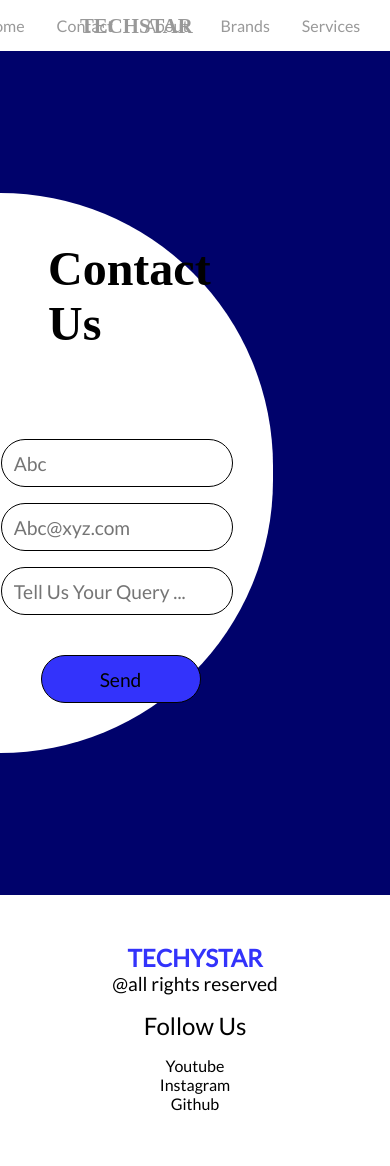
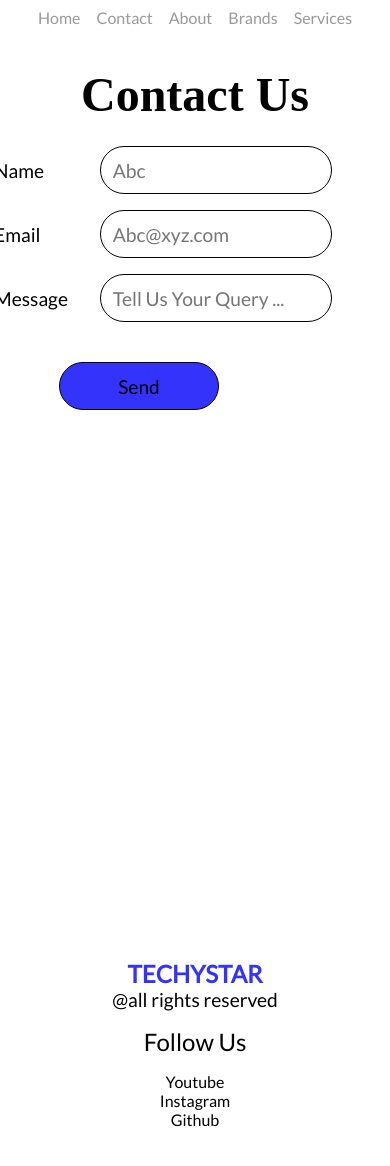
Before and after one commit to Disha152/Simple-website-react.js, a React (Create React App) app: page /contact in a window 390 px wide. Shown: the top 1166 px of the page. Before the commit the page ends 1145 px from the top, so only its background shows below. Built offline with nearby package versions, Linux system fonts and the light colour scheme.

Commit message:
media query more changes required

```diff
--- a/src/App.js
+++ b/src/App.js
@@ -6,6 +6,8 @@
 import Home from "./components/Home";
 import Footer from "./components/Footer";
 import Contact from "./components/contact";
+import "./styles/mediaquery.scss";
+
 import Services from "./components/services";
 
 
--- a/src/components/Home.jsx
+++ b/src/components/Home.jsx
@@ -77,8 +77,8 @@
          </article>
         </div>
       </div>
+      <Contact/>
       <Services/>
-      <Contact/>
 
     </>
   );
--- /dev/null
+++ b/src/styles/mediaquery.scss
@@ -0,0 +1,95 @@
+@media screen and (max-width: 820px) {
+  .home3 {
+    height: 130vh;
+    > div {
+      height: 120vh;
+    }
+  }
+
+  .contact > main {
+    height: 100vh;
+    width: 100%;
+    border-radius: 0%;
+    h1 {
+      text-align: center;
+    }
+  }
+}
+
+@media screen and (max-width: 700px) {
+  nav {
+    > h1 {
+      display: none;
+    }
+    > main {
+      width: 100%;
+      justify-content: center;
+      a {
+        margin: 0.5rem;
+      }
+    }
+  }
+
+  .home > main {
+    align-items: center;
+    h1 {
+      font-size: 3rem;
+    }
+  }
+
+  .home2 {
+    height: 120vh;
+    flex-direction: column;
+    img {
+      width: 100%;
+    }
+    > div {
+      width: 100%;
+    }
+  }
+
+  .home3 {
+    height: 120vh;
+    > div {
+      text-align: center;
+      width: 100%;
+      border-radius: 0;
+      > p {
+        padding: 5rem 2rem;
+        font-size: 0.9rem;
+        line-height: 150%;
+      }
+    }
+  }
+
+  .home4 {
+    align-items: center;
+    > div {
+      border-radius: 0%;
+      width: 100%;
+      height: unset;
+    }
+  }
+
+  .contact > main {
+    padding: 1rem;
+    h1 {
+      margin: 1rem;
+    }
+    > form {
+      margin: 0%;
+      > div {
+        width: 100%;
+      }
+    }
+  }
+
+  footer {
+    height: 50vh;
+    grid-template-columns: 1fr;
+    padding: 5rem;
+    > div {
+      align-items: center;
+    }
+  }
+}
```
